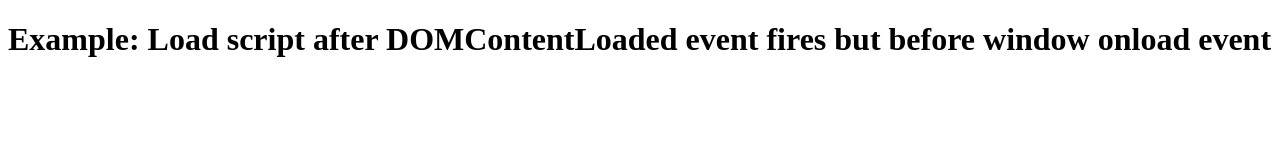
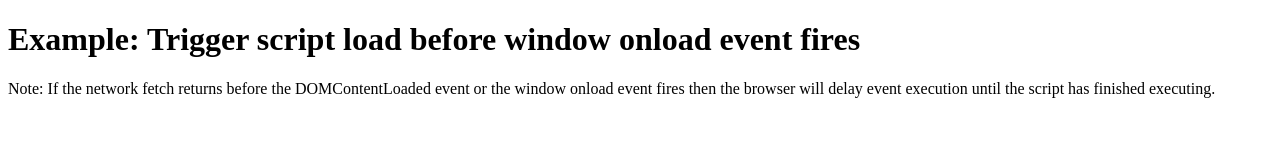
Before and after one commit to kubetail-org/loadjs, a website: page examples/before-window-onload.html in a window 1280 px wide. Drawn offline with Linux system fonts and the light colour scheme.

```diff
--- a/examples/before-window-onload.html
+++ b/examples/before-window-onload.html
@@ -10,6 +10,7 @@
     </script>
   </head>
   <body>
-    <h1>Example: Load script after DOMContentLoaded event fires but before window onload event</h1>
+    <h1>Example: Trigger script load before window onload event fires</h1>
+    <p>Note: If the network fetch returns before the DOMContentLoaded event or the window onload event fires then the browser will delay event execution until the script has finished executing.</p>
   </body>
 </html>
--- a/package.json
+++ b/package.json
@@ -2,7 +2,7 @@
   "author": "Andres Morey <andresmarcel@gmail.com>",
   "name": "loadjs",
   "description": "Tiny async loader for modern browsers",
-  "version": "0.1.5",
+  "version": "0.1.6",
   "dependencies": {},
   "devDependencies": {
     "del": "2.2.0",
```
Also changed, not shown: test/assets/loadjs/loadjs.js (+1 -1 lines), README.md, dist/loadjs.js, dist/loadjs.min.js.
